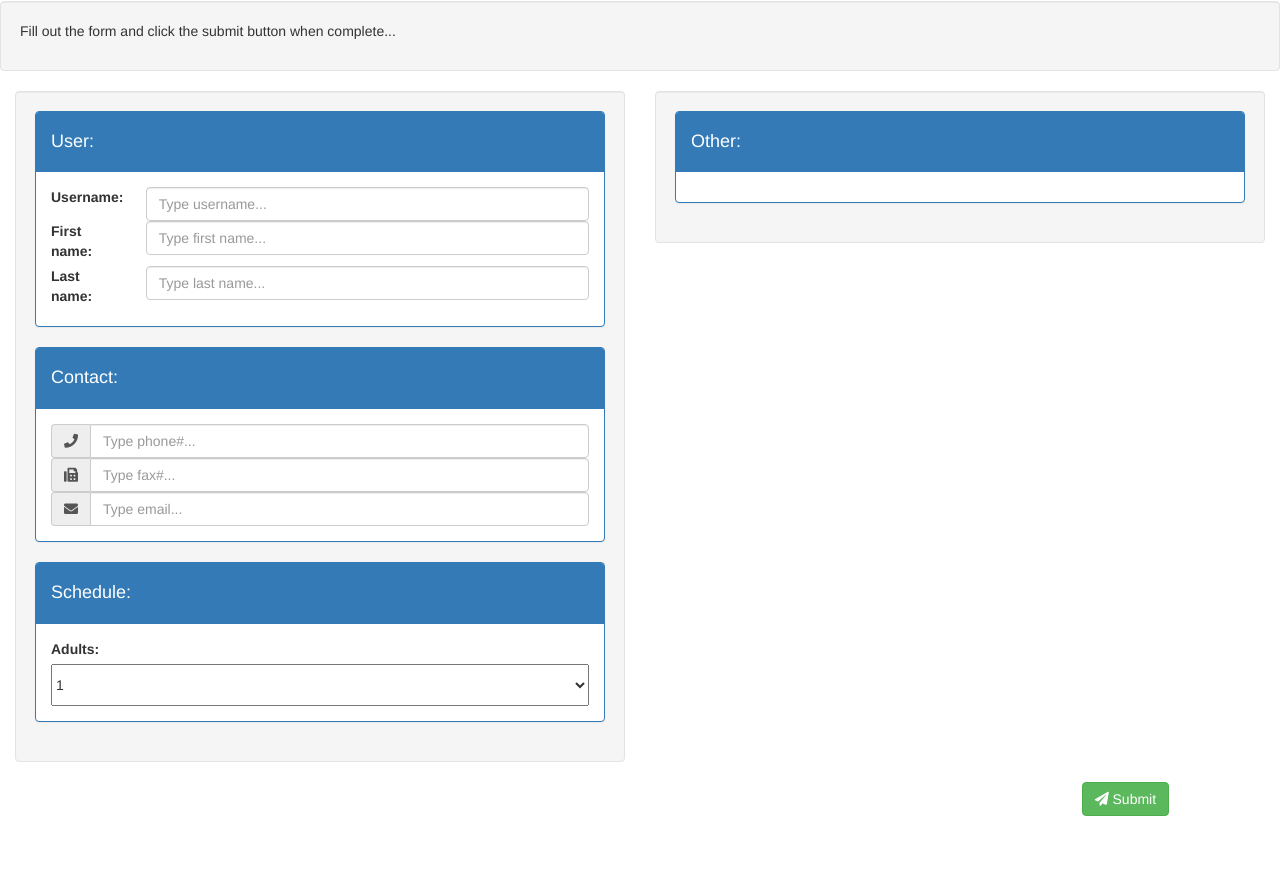
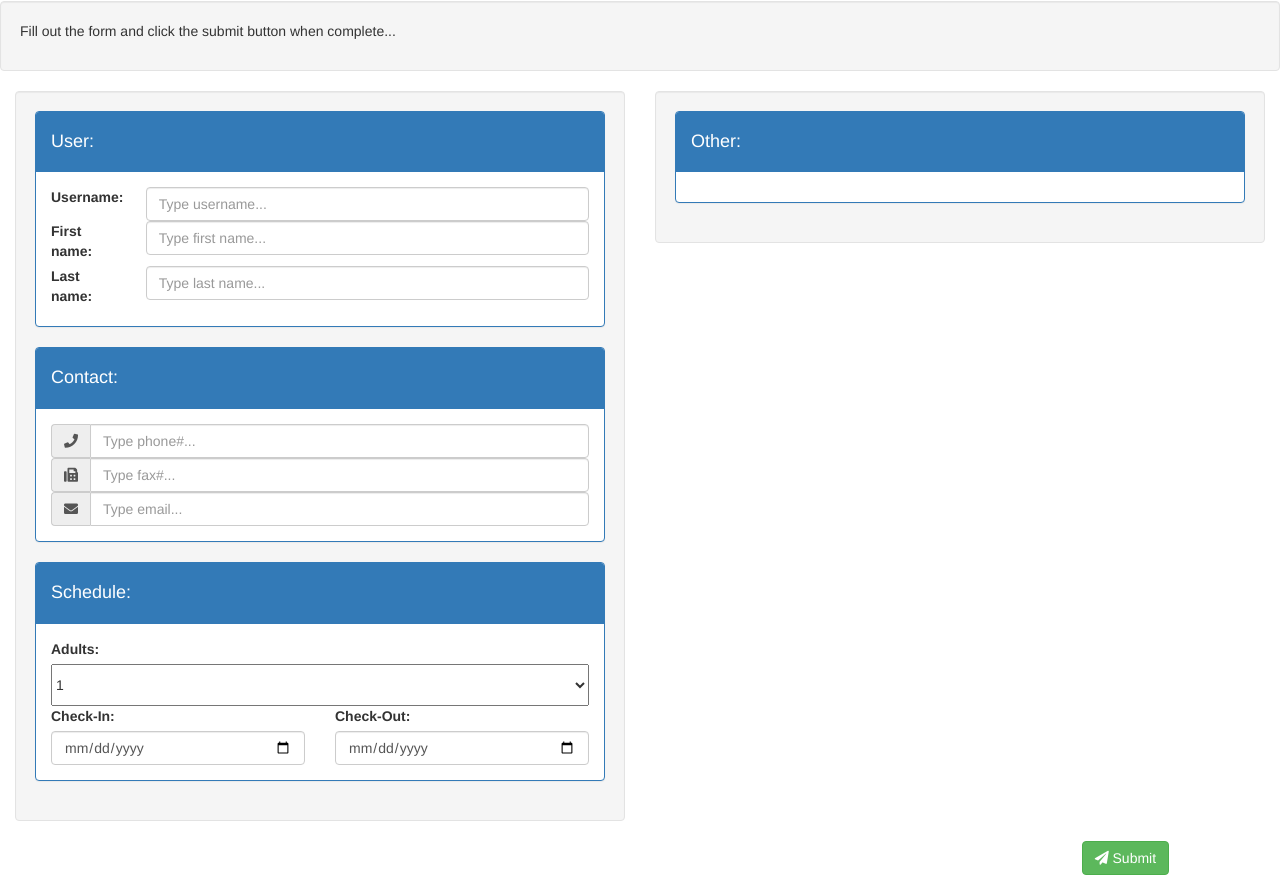
Before and after one commit to WeeklyProjects/Bootstrap-Booking-Form, a plain HTML site: page index.html in a window 1280 px wide. Shown: the part 69-944 px from the top of the page. Before the commit the page ends 885 px from the top, so only its background shows below. Drawn offline with nearby package versions, Linux system fonts and the light colour scheme.

Commit message:
Added check in and out inputs

```diff
--- a/index.html
+++ b/index.html
@@ -93,6 +93,16 @@
                                             </select>
                                         </div>
                                     </div>
+                                    <div class="row">
+                                        <div class="col-xs-6">
+                                            <label for="check-in" class="form-label">Check-In:</label>
+                                            <input type="date" id="check-in" class="form-control">
+                                        </div>
+                                        <div class="col-xs-6">
+                                            <label for="check-out" class="form-label">Check-Out:</label>
+                                            <input type="date" id="check-out" class="form-control">
+                                        </div>
+                                    </div>
                                 </div>
                             </div>
                         </div>
```
